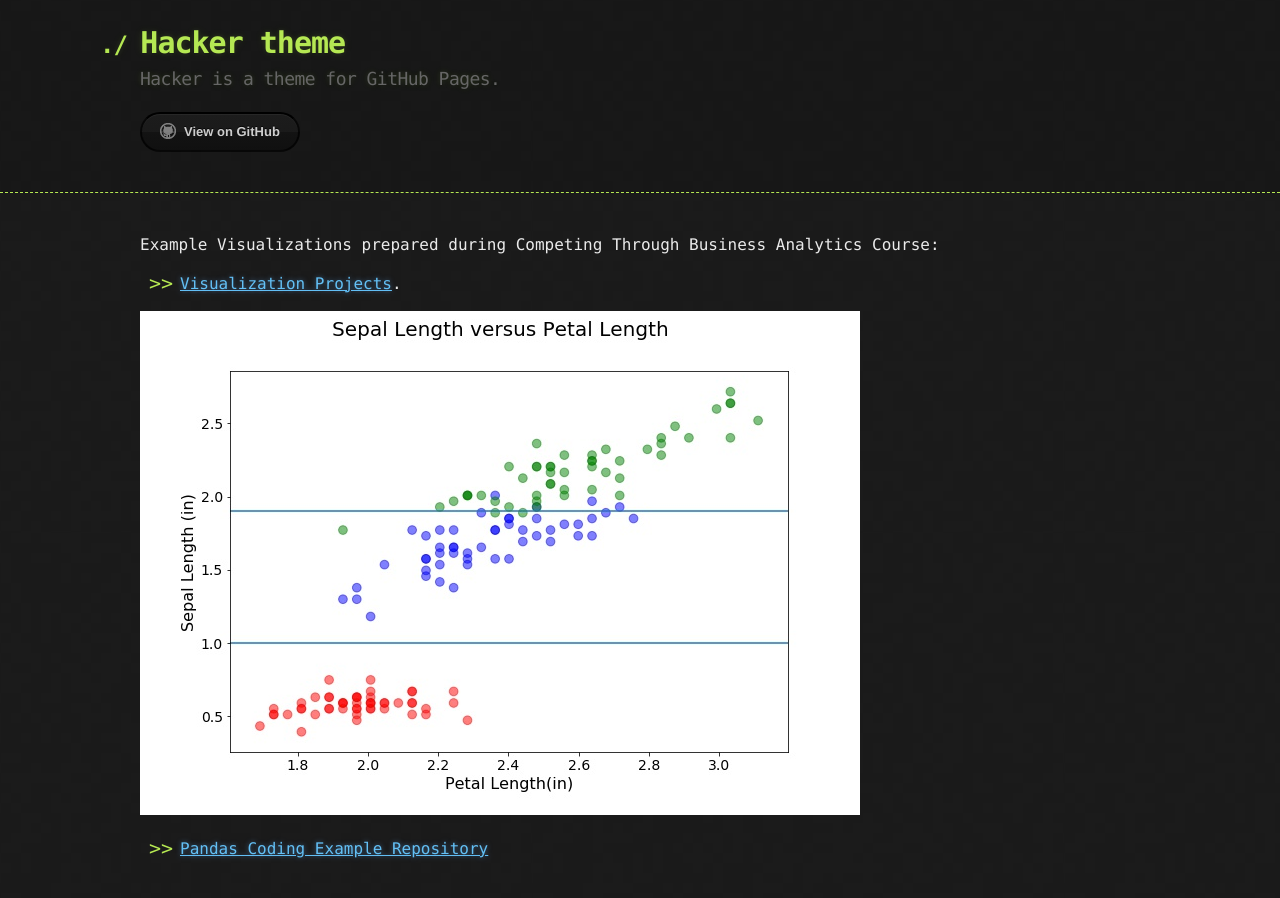
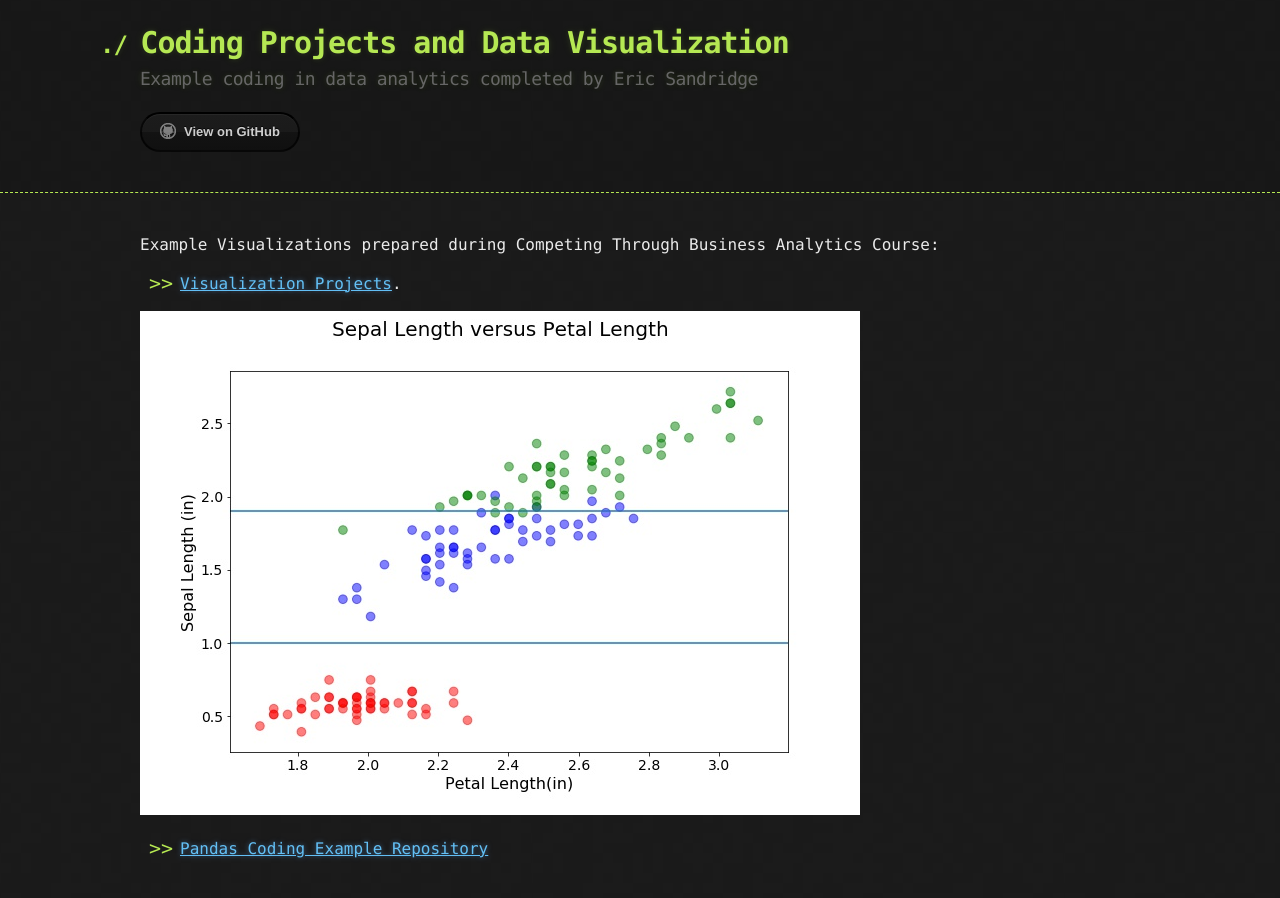
Before and after one commit to esandridge/esandridge.github.io, a Jekyll site: the page built from index.md, in a window 1280 px wide. Built offline with Jekyll 4.4.1, drawn with Linux system fonts in a browser that asks for light colours; our own code applies the rules of GitHub Pages for plain Markdown files.

Commit message:
Update _config.yml

```diff
--- a/_config.yml
+++ b/_config.yml
@@ -1,5 +1,5 @@
-title: Hacker theme
-description: Hacker is a theme for GitHub Pages.
+title: Coding Projects and Data Visualization
+description: Example coding in data analytics completed by Eric Sandridge
 show_downloads: false
 google_analytics:
 theme: jekyll-theme-hacker
```
